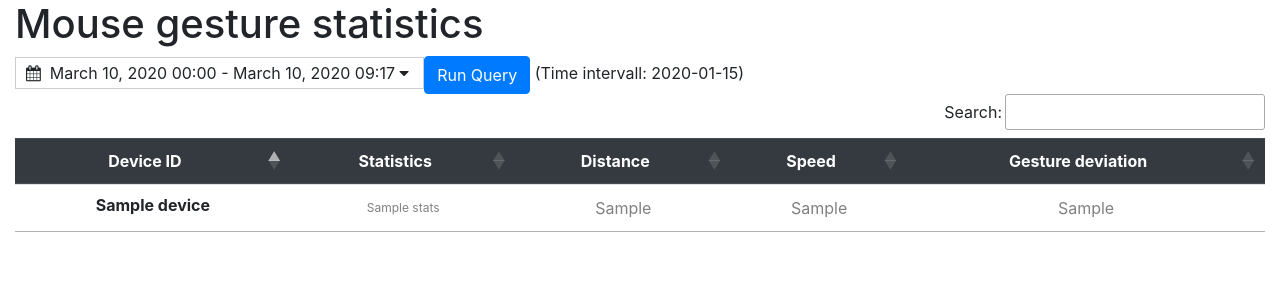
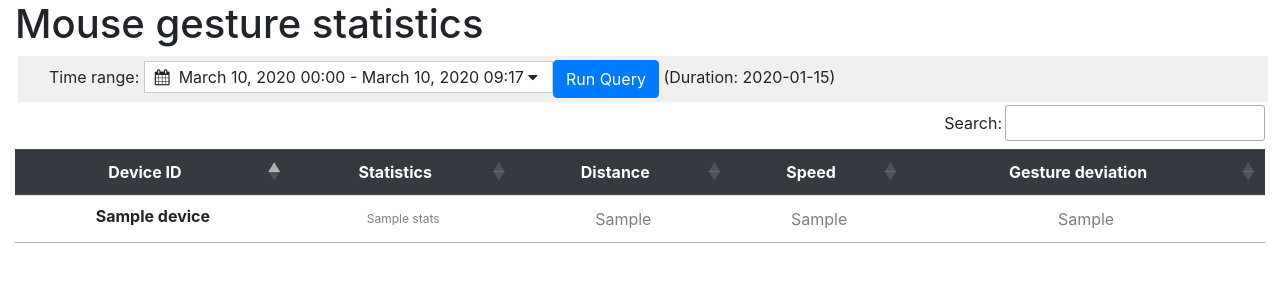
Before and after one commit to whuss/dashboard_react, a Flask app: template templates/statistics_mouse.html in a window 1280 px wide. Shown: the part 100-400 px from the top of the page. Run offline with Flask 2, Linux system fonts and the light colour scheme; the template is opened without the code that fills it: most values are stand-ins (such as "Sample title", 1, 10 or a date in 2020); parts of the project's set-up code (start-up, migrations or seed data) failed here and were passed over; some libraries are stand-ins or nearby versions.

Commit message:
provide interactive links in the crash histogram

```diff
--- a/app.py
+++ b/app.py
@@ -1088,12 +1088,13 @@ def crash_for_device(device):
     device_data = data.reset_index()
 
     device_data['formatted_message'] = device_data.apply(format_logentry, axis=1)
+    device_data['duration'] = 5
 
     class CrashTable(Table):
         classes = ["error-table"]
         timestamp = LinkCol('Time', 'show_logs',
-                            url_kwargs=dict(device='device', timestamp='timestamp'),
-                            attr="timestamp")
+                            url_kwargs=dict(device='device', timestamp='timestamp', duration='duration'),
+                            attr='timestamp')
         formatted_message = PreCol('Error message')
 
     table = CrashTable(device_data.to_dict(orient='records'))
@@ -1132,6 +1133,13 @@ def crashes():
     combined_histogram.crash_count = combined_histogram.crash_count.astype('int')
     combined_histogram.restart_count = combined_histogram.restart_count.astype('int')
 
+    # compute string of the end of the day for url creation
+    def end_of_day(row):
+        date = row.name[1]
+        return (date + timedelta(days=1)).strftime('%Y-%m-%d %H:%M:%S')
+
+    combined_histogram['end_of_day'] = combined_histogram.apply(end_of_day, axis=1)
+
     # compute time range
     dates = combined_histogram.reset_index().date
     x_range = min(dates), max(dates)
@@ -1144,7 +1152,7 @@ def crashes():
 
     for device in combined_histogram.index.levels[0]:
         histogram_data = combined_histogram.loc[device].reset_index()
-        fig = plot_crashes(histogram_data, x_range=x_range, y_range=y_range)
+        fig = plot_crashes(histogram_data, x_range=x_range, y_range=y_range, device=device)
         script, div = components(fig)
         try:
             total_number_of_crashes = len(crash_data.loc[device])
@@ -1213,7 +1221,7 @@ def version_messages():
         classes = ["error-table"]
         timestamp = LinkCol('Time', 'show_logs',
                             url_kwargs=dict(device='device', timestamp='timestamp', duration='duration'),
-                            attr="timestamp")
+                            attr='timestamp')
         ip = Col('IP Address')
         commit = Col('Commit')
         branch = Col('branch')
--- a/templates/includes/_date_range.html
+++ b/templates/includes/_date_range.html
@@ -1,6 +1,9 @@
+<div class="container-fluid toolbar">
+<span class="label">Time range:</span>
 <span id="reportrange" style="background: #fff; cursor: pointer; padding: 5px 10px; border: 1px solid #ccc; width:30%">
     <i class="fa fa-calendar"></i>&nbsp;
     <span></span> <i class="fa fa-caret-down"></i>
   </span>
     <button id="run_query" type="button" class="btn btn-primary">Run Query</button>
-    <span>(Time intervall: {{timespan}})</span>
+    <span>(Duration: {{timespan}})</span>
+  </div>
--- a/utils.py
+++ b/utils.py
@@ -4,6 +4,8 @@ from datetime import datetime
 
 
 def parse_date(timestamp):
+    if isinstance(timestamp, datetime):
+        return timestamp
     try:
         return datetime.strptime(timestamp, '%Y-%m-%d %H:%M:%S.%f')
     except ValueError:
```
Also changed, not shown: plots.py (+12 -4 lines).
